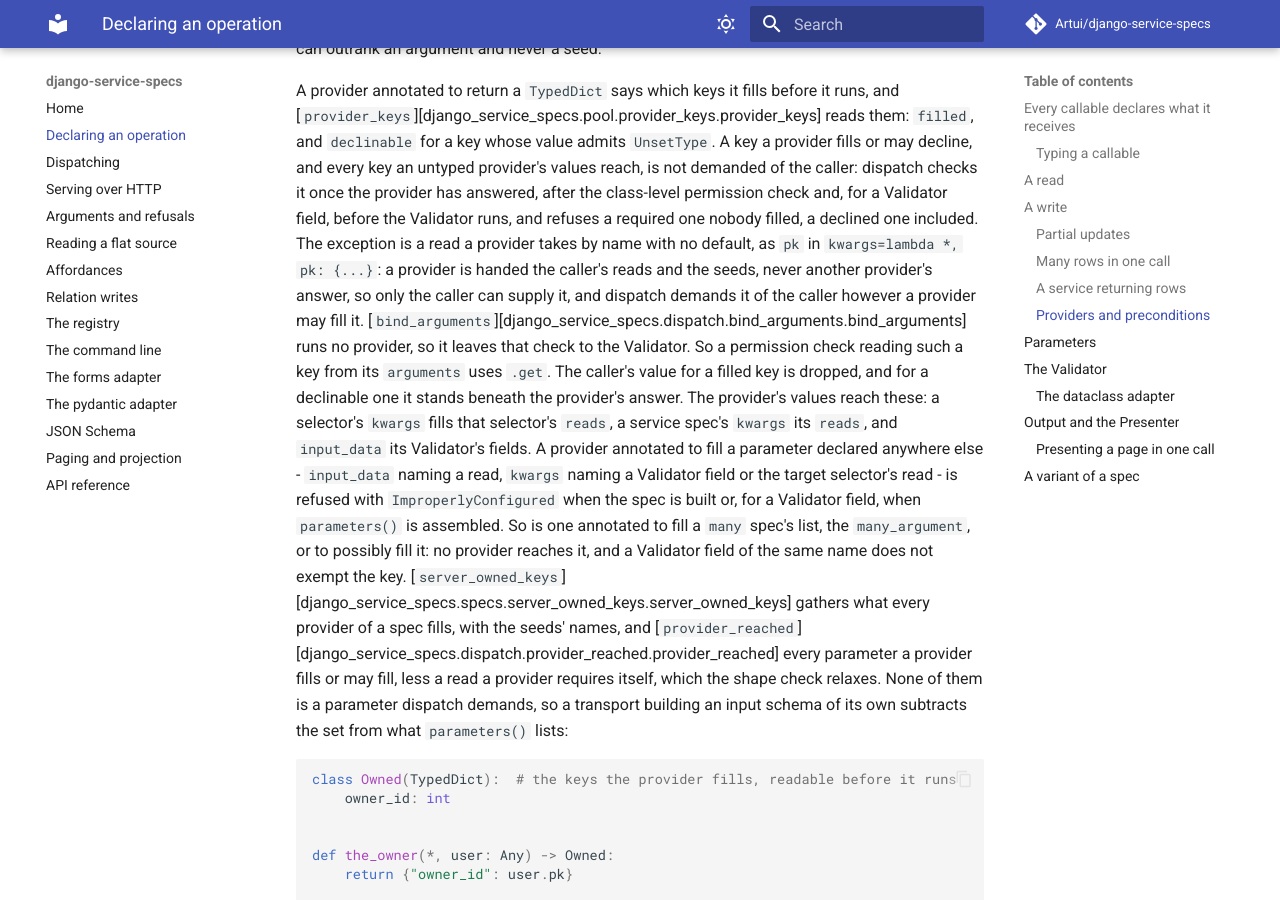
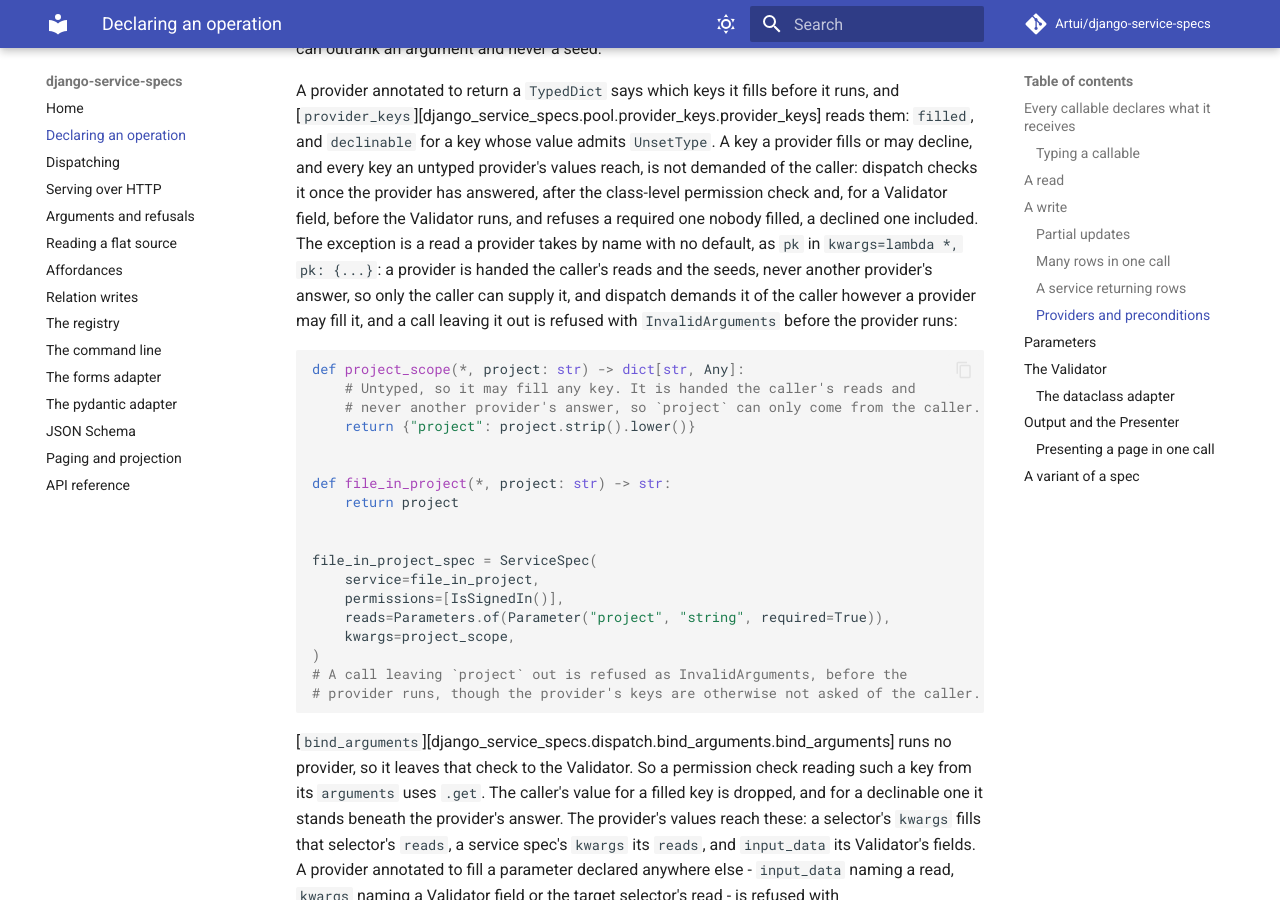
Before and after one commit to Artui/django-service-specs, an MkDocs documentation site: the page built from docs/declaring.md, in a window 1280 px wide and 900 px high, scrolled down 11322 px. Built offline with MkDocs 1.6.1 and Material for MkDocs 9.7.7, drawn with Linux system fonts in a browser that asks for light colours; comment, search, counter and statistics services are not loaded; some of the changed text lies outside the part shown.

Commit message:
Pin the dict conjunct of the str-keyed map branch; examples for dict[str, X] and a read a provider requires
Co-Authored-By: Claude Sonnet 5.5 <noreply@anthropic.com>

````diff
--- a/docs/declaring.md
+++ b/docs/declaring.md
@@ -444,7 +444,15 @@ required one nobody filled, a declined one included. The exception is a read
 a provider takes by name with no default, as `pk` in
 `kwargs=lambda *, pk: {...}`: a provider is handed the caller's reads and the
 seeds, never another provider's answer, so only the caller can supply it, and
-dispatch demands it of the caller however a provider may fill it.
+dispatch demands it of the caller however a provider may fill it, and a call
+leaving it out is refused with `InvalidArguments` before the provider runs:
+
+```python
+--8<--
+docs/examples/declaring_writes.py:required_read
+--8<--
+```
+
 [`bind_arguments`][django_service_specs.dispatch.bind_arguments.bind_arguments]
 runs no provider, so it leaves that check to the Validator. So a
 permission check reading such a key from its `arguments` uses `.get`. The
@@ -742,7 +750,16 @@ docs/examples/declaring.py:validator
 | `X \| UnsetType` | The argument may be left out, and the field then holds `UNSET`. |
 
 A field with a default or a `default_factory` is optional; one with neither is
-required. An annotation outside the table is refused, naming the field.
+required. An annotation outside the table is refused, naming the field. A
+`dict[str, X]` field is declared and refused as the table says, and only a
+`dict`: a `Mapping[str, X]` or a `tuple[str, X]` is outside the table, though
+its first argument is `str`:
+
+```python
+--8<--
+docs/examples/declaring_writes.py:dict_input
+--8<--
+```
 
 What `DataclassValidator(AuthorIn)` declares, then: `name`, a required string,
 and `books`, an optional array whose rows take a required `title`, a required
--- a/docs/dispatching.md
+++ b/docs/dispatching.md
@@ -24,7 +24,12 @@ the async entry point:
    nesting, with no query. An argument no parameter declares is refused. A
    [`partial`](declaring.md#partial-updates) write's absent Validator
    parameters are not refused, nor one its `input_data` provider is annotated
-   to fill.
+   to fill. A read a provider requires itself, by name with no default, is
+   not relaxed: only the caller can send it, and a call leaving it out is
+   refused here, before any provider runs
+   ([example](declaring.md#providers-and-preconditions)). A dataclass's
+   `dict[str, X]` field is checked value by value, and a refusal names the key
+   ([example](declaring.md#the-dataclass-adapter)).
 2. **Class-level authorization**: every permission check's `has_permission`,
    or the [grant](#grants) a transport passed instead. A seed a check names
    is resolved just before it, and only such a seed
@@ -808,7 +813,8 @@ keywords it cannot see either. A read a provider requires by name is not
 refused even where that provider may fill it, as in `kwargs=lambda *, pk: {...}`
 over a required `pk`: a provider is handed the caller's reads and the seeds,
 never another provider's answer, so dispatch demands such a read of the caller
-and refuses a call leaving it out before any provider runs. The array check alone is not run on a precondition, a
+and refuses a call leaving it out before any provider runs, as
+[the example](declaring.md#providers-and-preconditions) runs. The array check alone is not run on a precondition, a
 condition, the output selector, an `extend_queryset`, a provider or a
 `progress_reporter`. A
 callable taking `**kwargs` requires nothing, so one forwarding into a stricter
--- a/docs/examples/declaring_writes.py
+++ b/docs/examples/declaring_writes.py
@@ -86,3 +86,46 @@ create_note_spec = ServiceSpec(
 # server_owned_keys(create_note_spec) names "owner_id": a transport's schema
 # need not ask for it, and dispatch does not demand it of the caller.
 # --8<-- [end:providers]
+
+
+# --8<-- [start:dict_input]
+@dataclass
+class ReviewIn:
+    title: str
+    scores: dict[str, int]  # any criterion, each an integer
+
+
+def record_review(*, data: ReviewIn) -> ReviewIn:
+    return data
+
+
+record_review_spec = ServiceSpec(
+    service=record_review,
+    permissions=[IsSignedIn()],
+    validator=DataclassValidator(ReviewIn),
+)
+# `scores` is declared as an object with no fields; each value is decoded as an
+# int and refused under its own key: {"scores": {"rigour": ["Expected an integer."]}}.
+# --8<-- [end:dict_input]
+
+
+# --8<-- [start:required_read]
+def project_scope(*, project: str) -> dict[str, Any]:
+    # Untyped, so it may fill any key. It is handed the caller's reads and
+    # never another provider's answer, so `project` can only come from the caller.
+    return {"project": project.strip().lower()}
+
+
+def file_in_project(*, project: str) -> str:
+    return project
+
+
+file_in_project_spec = ServiceSpec(
+    service=file_in_project,
+    permissions=[IsSignedIn()],
+    reads=Parameters.of(Parameter("project", "string", required=True)),
+    kwargs=project_scope,
+)
+# A call leaving `project` out is refused as InvalidArguments, before the
+# provider runs, though the provider's keys are otherwise not asked of the caller.
+# --8<-- [end:required_read]
````
Also changed, not shown: CHANGELOG.md (+10 -0 lines), 3 other files.
